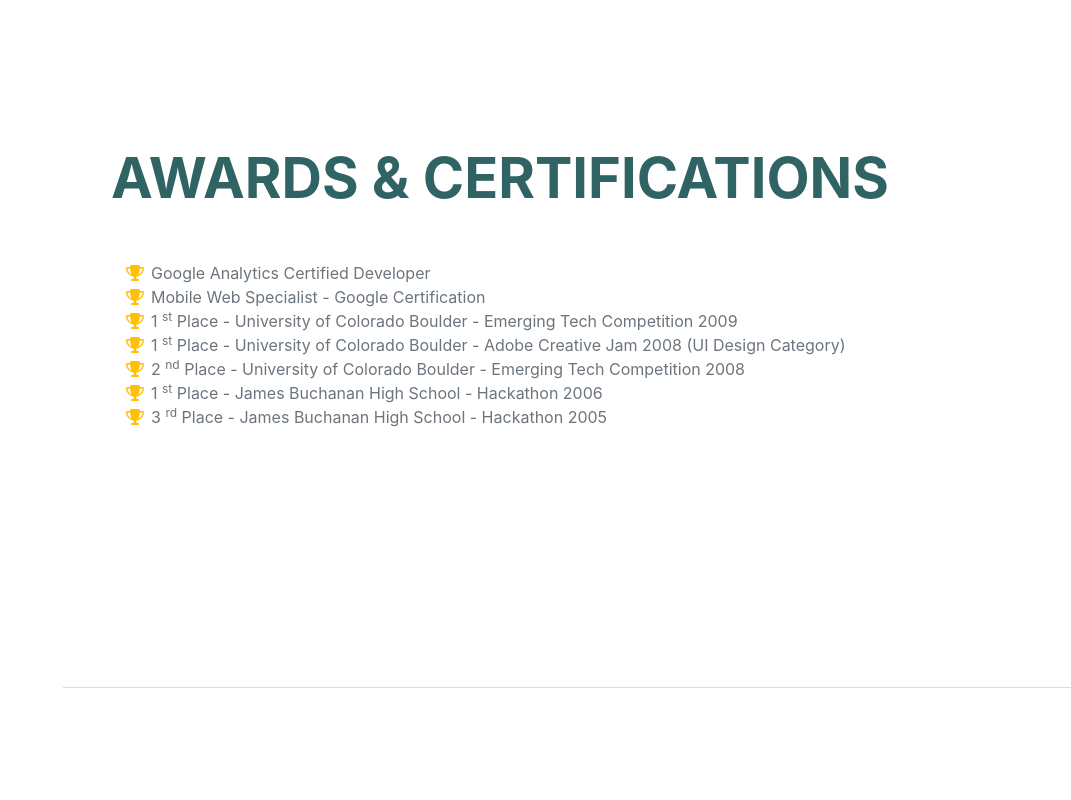
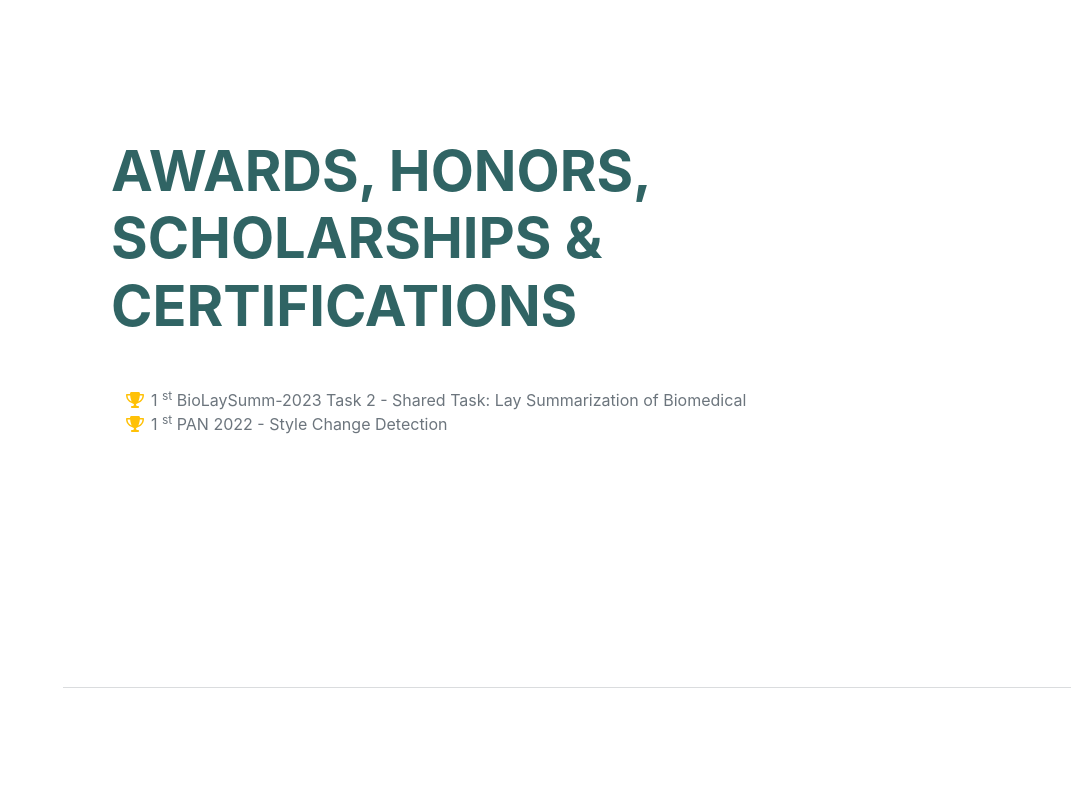
Before and after one commit to Joyc-0962/Joyc-0962.github.io, a plain HTML site: page index.html in a window 1280 px wide. Shown: the part 4100-4900 px from the top of the page, without its empty margins (209-1280 px from the left). Drawn offline with nearby package versions, Linux system fonts and the light colour scheme; a web font is replaced by a local one.

Commit message:
update awards

```diff
--- a/index.html
+++ b/index.html
@@ -183,9 +183,21 @@
             <!-- Awards-->
             <section class="resume-section" id="awards">
                 <div class="resume-section-content">
-                    <h2 class="mb-5">Awards & Certifications</h2>
+                    <h2 class="mb-5">Awards, Honors, Scholarships & Certifications</h2>
                     <ul class="fa-ul mb-0">
                         <li>
+                            <span class="fa-li" href="https://www.ncu.edu.tw/tw/news/show.php?num=2357"><i class="fas fa-trophy text-warning"></i></span>
+                            1
+                            <sup>st</sup>
+                            BioLaySumm-2023 Task 2 - Shared Task: Lay Summarization of Biomedical
+                        </li>
+                        <li>
+                            <span class="fa-li" href="https://www.ncu.edu.tw/tw/news/show.php?num=2213"><i class="fas fa-trophy text-warning"></i></span>
+                            1
+                            <sup>st</sup>
+                            PAN 2022 - Style Change Detection
+                        </li>
+                        <!-- <li>
                             <span class="fa-li"><i class="fas fa-trophy text-warning"></i></span>
                             Google Analytics Certified Developer
                         </li>
@@ -193,18 +205,7 @@
                             <span class="fa-li"><i class="fas fa-trophy text-warning"></i></span>
                             Mobile Web Specialist - Google Certification
                         </li>
-                        <li>
-                            <span class="fa-li"><i class="fas fa-trophy text-warning"></i></span>
-                            1
-                            <sup>st</sup>
-                            Place - University of Colorado Boulder - Emerging Tech Competition 2009
-                        </li>
-                        <li>
-                            <span class="fa-li"><i class="fas fa-trophy text-warning"></i></span>
-                            1
-                            <sup>st</sup>
-                            Place - University of Colorado Boulder - Adobe Creative Jam 2008 (UI Design Category)
-                        </li>
+
                         <li>
                             <span class="fa-li"><i class="fas fa-trophy text-warning"></i></span>
                             2
@@ -222,7 +223,7 @@
                             3
                             <sup>rd</sup>
                             Place - James Buchanan High School - Hackathon 2005
-                        </li>
+                        </li> -->
                     </ul>
                 </div>
             </section>
@@ -233,13 +234,13 @@
                     <h2 class="mb-5">Skills</h2>
                     <div class="subheading mb-3">Programming Languages & Tools</div>
                     <ul class="list-inline dev-icons">
-                        <li class="list-inline-item"><i class="fab fa-c"></i></li>
+                        <li class="list-inline-item"><i class="fab fa-solid fa-c"></i></li>
                         <li class="list-inline-item"><i class="fab fa-python"></i></li>
                         <li class="list-inline-item"><i class="fab fa-ubuntu"></i></li>
                         <li class="list-inline-item"><i class="fab fa-docker"></i></li>
                         <li class="list-inline-item"><i class="fab fa-html5"></i></li>
                         <li class="list-inline-item"><i class="fab fa-css3-alt"></i></li>
-                        <li class="list-inline-item"><i class="fab fa-brands fa-squre-js"></i></li>
+                        <li class="list-inline-item"><i class="fab fa-brands fa-square-js"></i></li>
                         <li class="list-inline-item"><i class="fab fa-unity"></i></li>
                         <!-- <li class="list-inline-item"><i class="fab fa-less"></i></li> -->
                         <!-- <li class="list-inline-item"><i class="fab fa-wordpress"></i></li> -->
```
